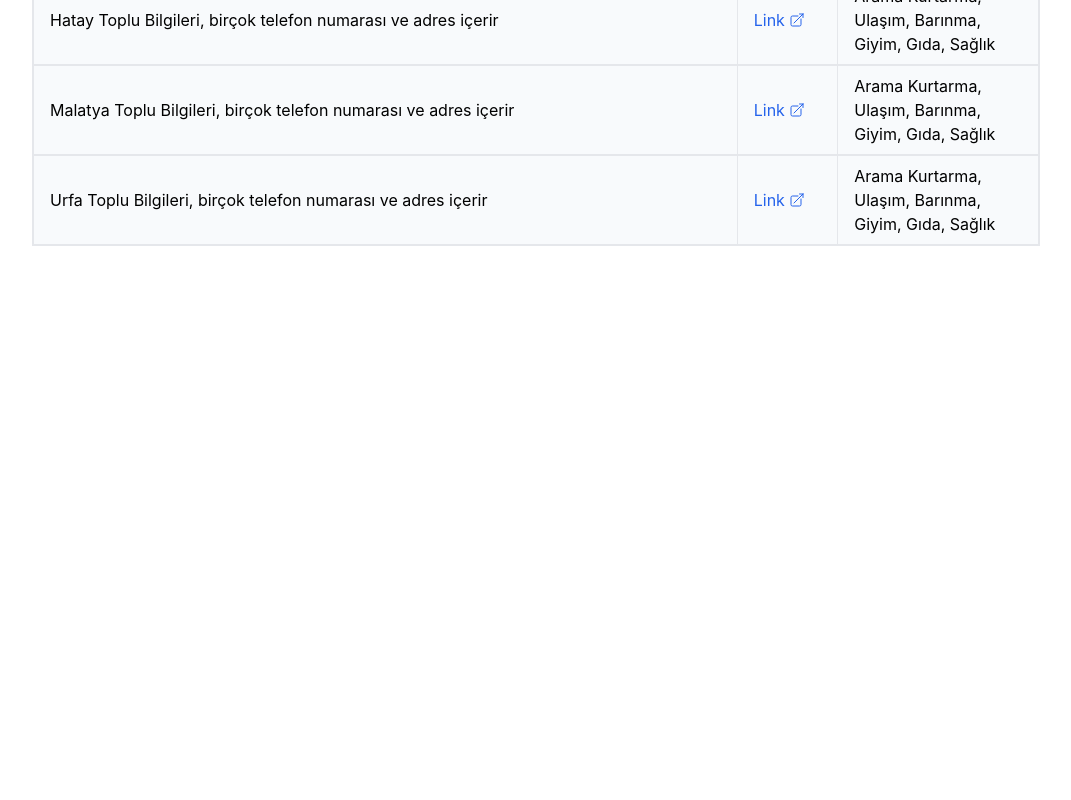
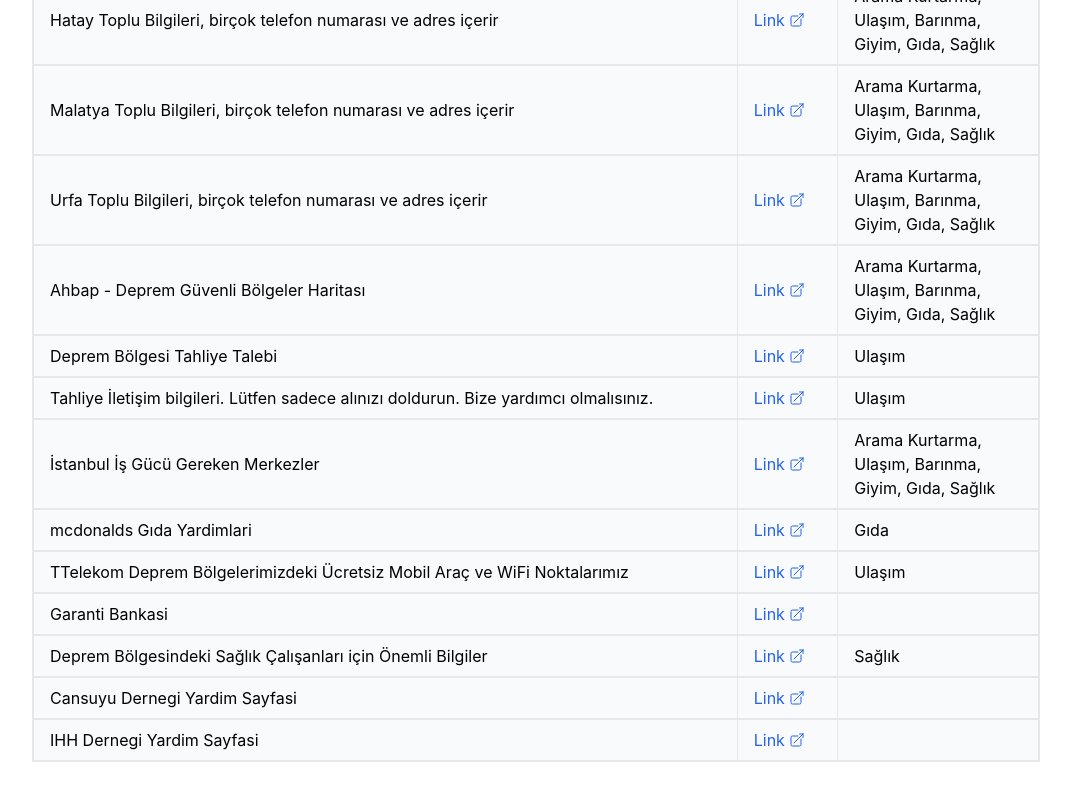
Before and after one commit to alparslandeniz/tumyardimlar, a React (Create React App) app: page / in a window 1280 px wide. Shown: the part 2184-2984 px from the top of the page, without its empty margins (104-1175 px from the left). Before the commit the page ends 2470 px from the top, so only its background shows below. Built offline with nearby package versions, Linux system fonts and the light colour scheme.

Commit message:
Update Data.js

```diff
--- a/src/Components/Constants/Data.js
+++ b/src/Components/Constants/Data.js
@@ -159,4 +159,54 @@ export const allForms = [
     url: "https://www.instagram.com/p/CocpmtfoyaH/?igshid=MWI4MTIyMDE=",
     category: "Arama Kurtarma, Ulaşım, Barınma, Giyim, Gıda, Sağlık",
   },
+  {
+    description: "Ahbap - Deprem Güvenli Bölgeler Haritası",
+    url: "https://www.google.com/maps/d/u/1/viewer?mid=1aQ0TJi4q_46XAZiSLggkbTjPzLGkTzQ&ll=37.06301742072887%2C37.28739713964324&z=9",
+    category: "Arama Kurtarma, Ulaşım, Barınma, Giyim, Gıda, Sağlık",
+  },
+  {
+    description: "Deprem Bölgesi Tahliye Talebi",
+    url: "https://deprem-tahliye.obilet.com/230373023552951",
+    category: "Ulaşım",
+  },
+  {
+    description: "Tahliye İletişim bilgileri. Lütfen sadece alınızı doldurun. Bize yardımcı olmalısınız.",
+    url: "https://docs.google.com/forms/d/e/1FAIpQLSexRv10UdcivLurgWXTUTInR8yZMifWJfZG-04cYicq-KWw6Q/viewform",
+    category: "Ulaşım",
+  },
+  {
+    description: "İstanbul İş Gücü Gereken Merkezler",
+    url: "https://docs.google.com/spreadsheets/u/0/d/1B0epkFl-4dF4FINjTSONWbHivOu702RBIWYnOM1gWkg/htmlview",
+    category: "Arama Kurtarma, Ulaşım, Barınma, Giyim, Gıda, Sağlık",
+  },
+  {
+    description: "mcdonalds Gıda Yardimlari",
+    url: "https://www.mcdonalds.com.tr/Dagitim_noktalari.pdf",
+    category: "Gıda",
+  },
+  {
+    description: "TTelekom Deprem Bölgelerimizdeki Ücretsiz Mobil Araç ve WiFi Noktalarımız",
+    url: "https://www.turktelekom.com.tr/tt-hakkimizda/duyurular/Sayfalar/deprem-bolgelerimizdeki-ucretsiz-wifi-noktalarimiz.aspx",
+    category: "Ulaşım",
+  },
+  {
+    description: "Garanti Bankasi",
+    url: "https://www.garantibbva.com.tr/content/dam/public-website/pdf/duyurular/deprem_bolgesi-subeler.pdf",
+    category: "",
+  },
+  {
+    description: "Deprem Bölgesindeki Sağlık Çalışanları için Önemli Bilgiler",
+    url: "https://depremdesaglik.com/",
+    category: "Sağlık",
+  },
+  {
+    description: "Cansuyu Dernegi Yardim Sayfasi",
+    url: "https://cansuyu.org.tr/bagis/",
+    category: "",
+  },
+  {
+    description: "IHH Dernegi Yardim Sayfasi",
+    url: "https://ihh.org.tr/bagis/turkiye-acil-yardim",
+    category: "",
+  },
 ];
```
